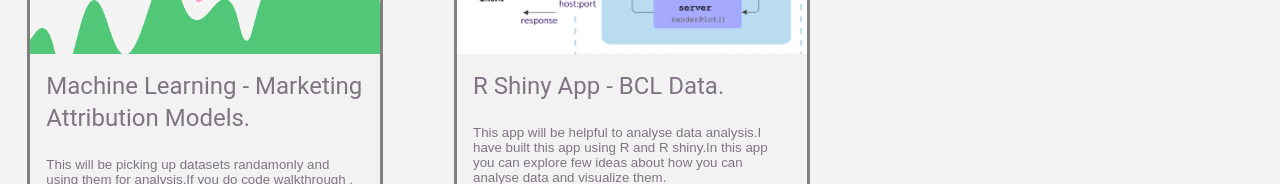
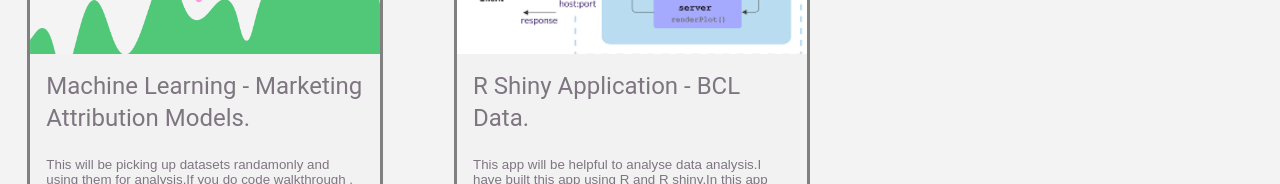
Before and after one commit to vembarasugn/my-portfolioapp, a React (Create React App) app: page /Projects in a window 1280 px wide. Shown: the part 3473-3657 px from the top of the page. Built offline with nearby package versions, Linux system fonts and the light colour scheme.

Commit message:
Project page Shiny app update

```diff
--- a/src/Projects.js
+++ b/src/Projects.js
@@ -200,7 +200,7 @@
     },
     {
       id:"20",
-      Projectname:"R Shiny App - BCL Data.",
+      Projectname:"R Shiny Application - BCL Data.",
       description:"This app will be helpful to analyse data analysis.I have built this app using R and R shiny.In this app you can explore few ideas about how you can analyse data and visualize them. ",
       Technologies:" R Language . R Studio . ShinyIO . Posit ",
       github:"https://github.com/vembarasugn?tab=repositories",
```
